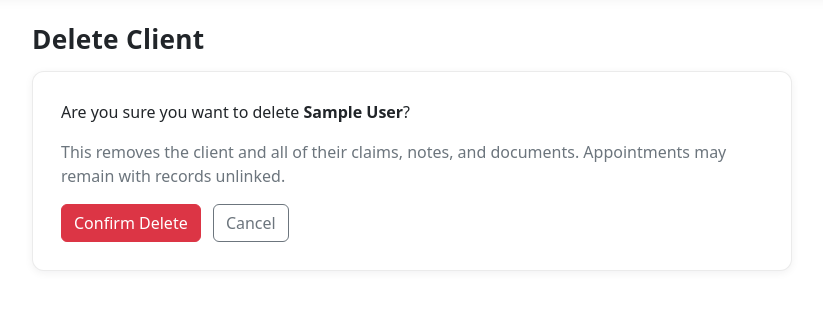
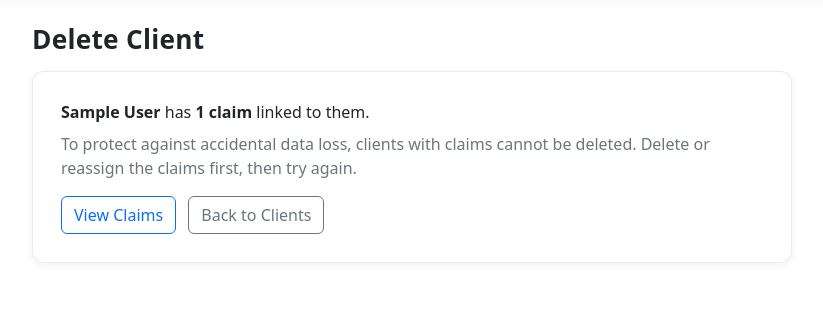
Before and after one commit to epcustomsolutions/paramount-cms, a Django app: page /clients/1/delete/ in a window 1280 px wide. Shown: the part 49-359 px from the top of the page, without its empty margins (70-893 px from the left). Run offline with Django 4.2, Linux system fonts and the light colour scheme; a user stored in the database is signed in; tables that the repository leaves empty hold one stand-in row (values such as "Sample post"); data that the repository does not hold is empty; some libraries are stand-ins or nearby versions.

Commit message:
address potential future issues due to unchecked cascading deletes.

```diff
--- a/clients/views.py
+++ b/clients/views.py
@@ -113,7 +113,19 @@ def client_delete(request, pk: int):
     client = get_object_or_404(Client, pk=pk)
     htmx = _is_htmx(request)
 
+    # Block deletion when the client has any claims. Clients with claims carry
+    # cascaded history (notes, documents, and linked appointments) we don't
+    # want a single misclick to destroy. Users must delete or reassign the
+    # claims first.
+    claim_count = client.claims.count()
+    appointment_count = client.appointments.count()
+    is_blocked = claim_count > 0
+
     if request.method == "POST":
+        if is_blocked:
+            return _render_client_delete_blocked(
+                request, client, claim_count, htmx=htmx
+            )
         client.delete()
         if htmx:
             response = HttpResponse()
@@ -121,11 +133,30 @@ def client_delete(request, pk: int):
             return response
         return redirect("clients:client-list")
 
+    if is_blocked:
+        return _render_client_delete_blocked(
+            request, client, claim_count, htmx=htmx
+        )
+
+    context = {
+        "client": client,
+        "appointment_count": appointment_count,
+    }
+    if htmx:
+        return render(request, "clients/partials/client_delete_modal.html", context)
+    return render(request, "clients/client_confirm_delete.html", context)
+
+
+def _render_client_delete_blocked(request, client, claim_count, *, htmx: bool):
+    context = {"client": client, "claim_count": claim_count}
     if htmx:
         return render(
             request,
-            "clients/partials/client_delete_modal.html",
-            {"client": client},
+            "clients/partials/client_delete_blocked_modal.html",
+            context,
         )
-
-    return render(request, "clients/client_confirm_delete.html", {"client": client})
+    return render(
+        request,
+        "clients/client_confirm_delete.html",
+        {**context, "blocked": True},
+    )
--- a/templates/clients/client_confirm_delete.html
+++ b/templates/clients/client_confirm_delete.html
@@ -8,17 +8,42 @@
   </div>
   <div class="app-card mt-3" style="max-width: 760px;">
     <div class="app-card-body">
-      <p>Are you sure you want to delete <strong>{{ client.full_name }}</strong>?</p>
-
+      {% if blocked %}
+        <p class="mb-2">
+          <strong>{{ client.full_name }}</strong> has
+          <strong>{{ claim_count }} claim{{ claim_count|pluralize }}</strong>
+          linked to them.
+        </p>
         <p class="text-secondary mb-0">
-        This removes the client and all of their claims, notes, and documents. Appointments may remain with records unlinked.
+          To protect against accidental data loss, clients with claims cannot be
+          deleted. Delete or reassign the claims first, then try again.
         </p>
+        <div class="mt-3">
+          <a class="btn btn-outline-primary" href="{% url 'clients:client-detail' client.id %}">
+            View Claims
+          </a>
+          <a class="btn btn-outline-secondary ms-2" href="{% url 'clients:client-list' %}">
+            Back to Clients
+          </a>
+        </div>
+      {% else %}
+        <p class="mb-2">Are you sure you want to delete <strong>{{ client.full_name }}</strong>?</p>
+        {% if appointment_count %}
+          <p class="text-secondary mb-0">
+            This will also permanently delete
+            <strong>{{ appointment_count }} appointment{{ appointment_count|pluralize }}</strong>
+            tied to this client. This cannot be undone.
+          </p>
+        {% else %}
+          <p class="text-secondary mb-0">This cannot be undone.</p>
+        {% endif %}
 
         <form method="post" class="mt-3">
           {% csrf_token %}
           <button type="submit" class="btn btn-danger">Confirm Delete</button>
           <a class="btn btn-outline-secondary ms-2" href="{% url 'clients:client-detail' client.id %}">Cancel</a>
         </form>
+      {% endif %}
     </div>
   </div>
 {% endblock %}
```
Also changed, not shown: claims/views.py (+17 -10 lines), templates/claims/claim_confirm_delete.html (+19 -3 lines), templates/claims/partials/claim_delete_modal.html (+18 -4 lines), templates/clients/partials/client_delete_blocked_modal.html (added, +25 -0 lines), templates/clients/partials/client_delete_modal.html (+12 -4 lines). Lines whose indentation alone changed are shown as unchanged.
